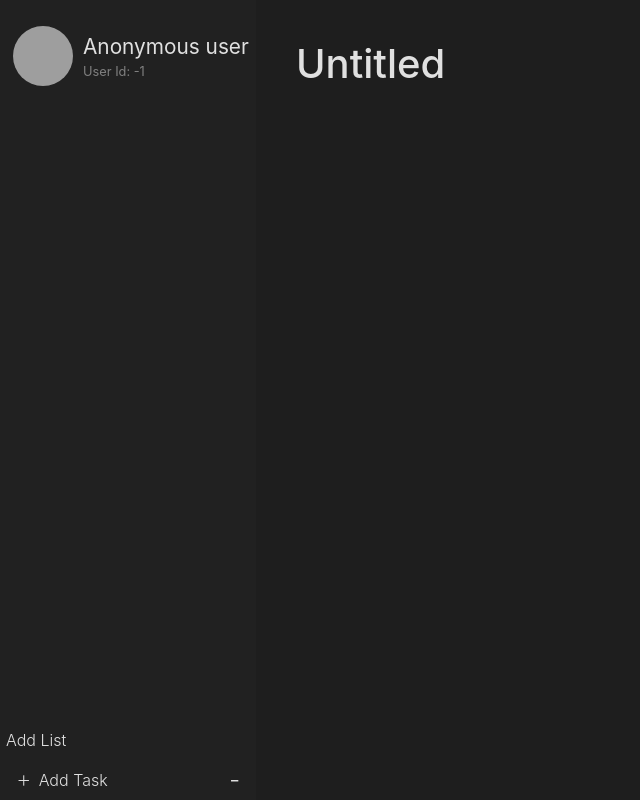
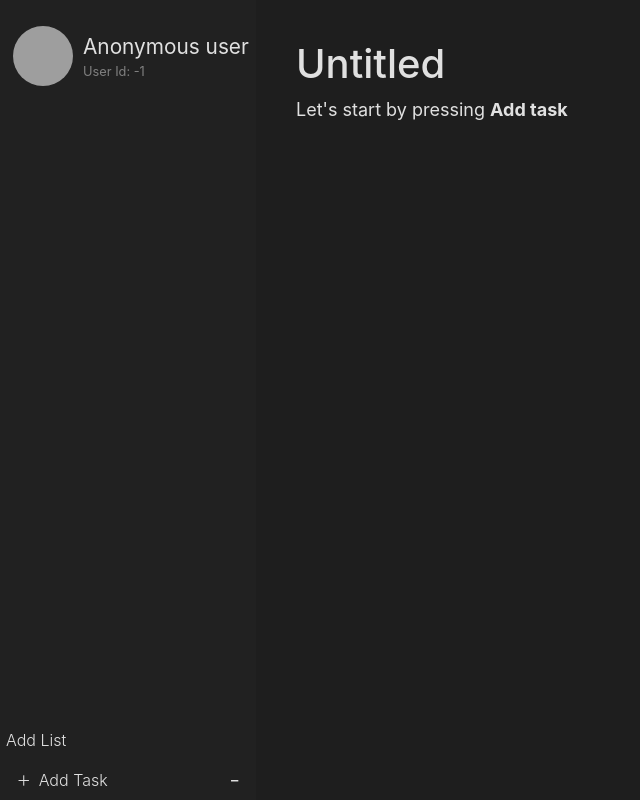
Before and after one commit to StasWW/my-app, a React (Create React App) app: page / in a window 1280 px wide. Shown: the whole page, without its empty margins (0-640 px from the left). Built offline with nearby package versions, Linux system fonts and the light colour scheme; grey boxes are pictures that could not be loaded.

Commit message:
minorfix

```diff
--- a/src/Components/main-section/main.jsx
+++ b/src/Components/main-section/main.jsx
@@ -1,6 +1,7 @@
 import './main.css';
 import Task from '../individual-task/task';
 import { useTasks } from '../../context';
+import AddTask from '../side-bar/add-task/addTask';
 
 
 function Main() {
@@ -10,7 +11,9 @@ function Main() {
         <div className="mainSection">
             <h1>Untitled</h1>
             <div className="taskHolder">
-                {tasks.map(task => (
+                {
+                tasks.length > 0 ? (
+                    tasks.map(task => (
                         <Task
                             key={task.id}
                             id={task.id}
@@ -18,7 +21,11 @@ function Main() {
                             priority={task.priority}
                             completion={task.completion}
                         />
-                ))}
+                    ))
+                ) : (
+                    <p style={ {marginLeft: 40, fontSize: 18} }>Let's start by pressing <strong>Add task</strong></p>
+                )
+             }
             </div>
         </div>
     );
```
Lines whose indentation alone changed are shown as unchanged.
